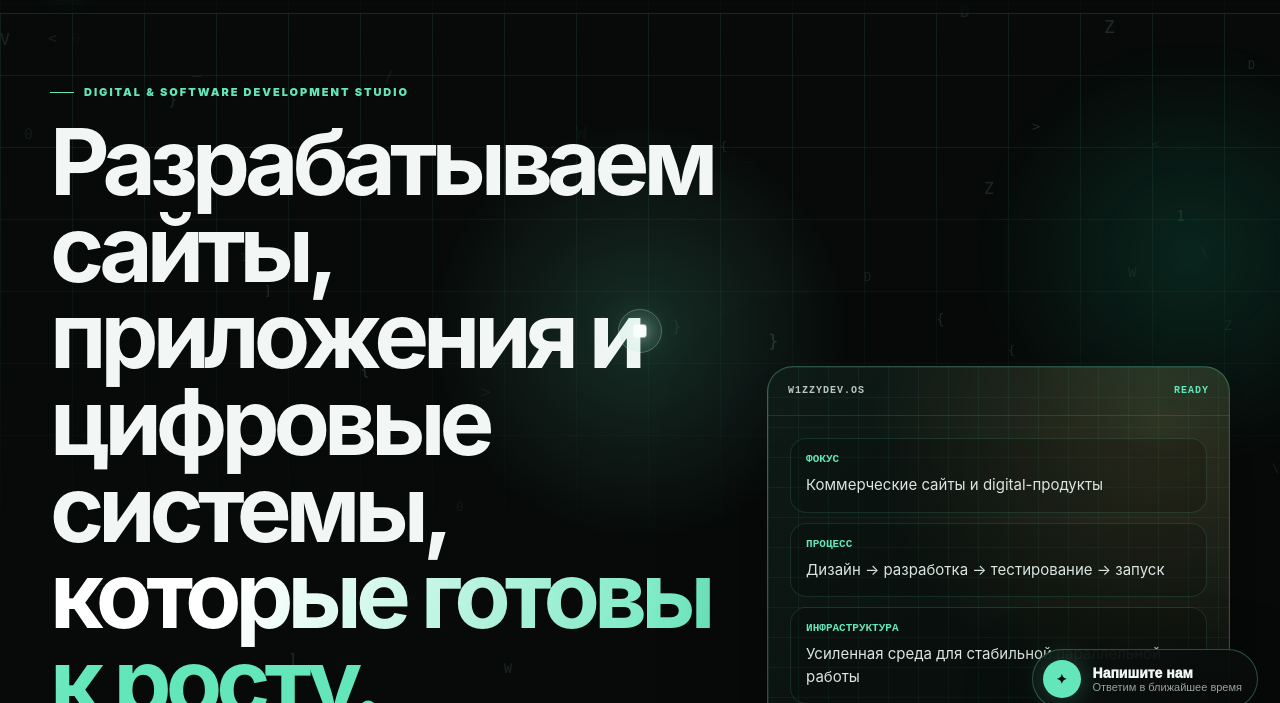
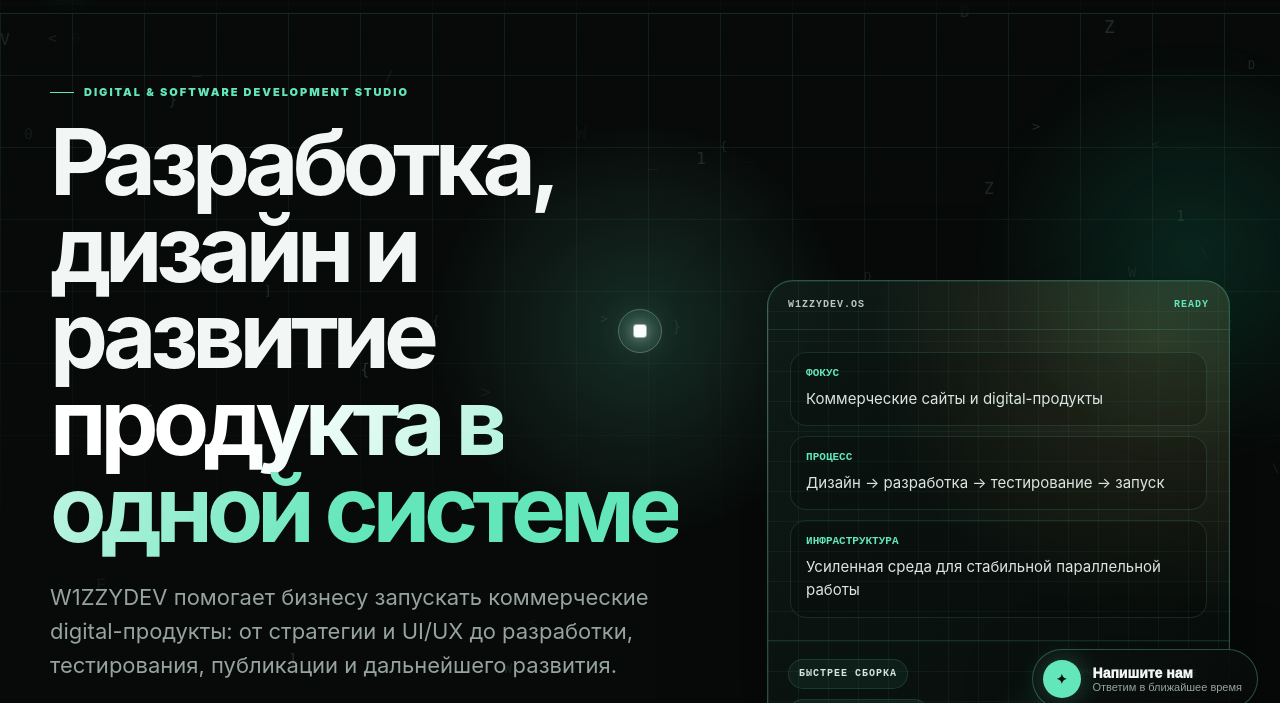
Before and after one commit to W1zzY-888/W1ZZYDEV-company-site, a plain HTML site: page index.html in a window 1280 px wide. Shown: the part 69-772 px from the top of the page. Drawn offline with Linux system fonts and the light colour scheme; no server answers.

Commit message:
Restore homepage hero headline

```diff
--- a/index.html
+++ b/index.html
@@ -88,8 +88,8 @@
         <div class="hero-copy">
           <p class="eyebrow reveal" data-ru="Digital & software development studio" data-en="Digital & software development studio">Digital & software development studio</p>
           <h1 class="reveal">
-            <span data-ru="Разрабатываем сайты, приложения и цифровые системы, " data-en="We build websites, apps and digital systems ">Разрабатываем сайты, приложения и цифровые системы, </span>
-            <span class="gradient-text" data-ru="которые готовы к росту." data-en="ready to scale.">которые готовы к росту.</span>
+            <span data-ru="Разработка, дизайн и развитие " data-en="Development, design and product growth ">Разработка, дизайн и развитие </span>
+            <span class="gradient-text" data-ru="продукта в одной системе" data-en="in one system">продукта в одной системе</span>
           </h1>
           <p class="lead reveal" data-ru="W1ZZYDEV помогает бизнесу запускать коммерческие digital-продукты: от стратегии и UI/UX до разработки, тестирования, публикации и дальнейшего развития." data-en="W1ZZYDEV helps businesses launch commercial digital products: from strategy and UI/UX to development, testing, publishing and ongoing improvement.">W1ZZYDEV помогает бизнесу запускать коммерческие digital-продукты: от стратегии и UI/UX до разработки, тестирования, публикации и дальнейшего развития.</p>
           <div class="hero-actions reveal">
```
